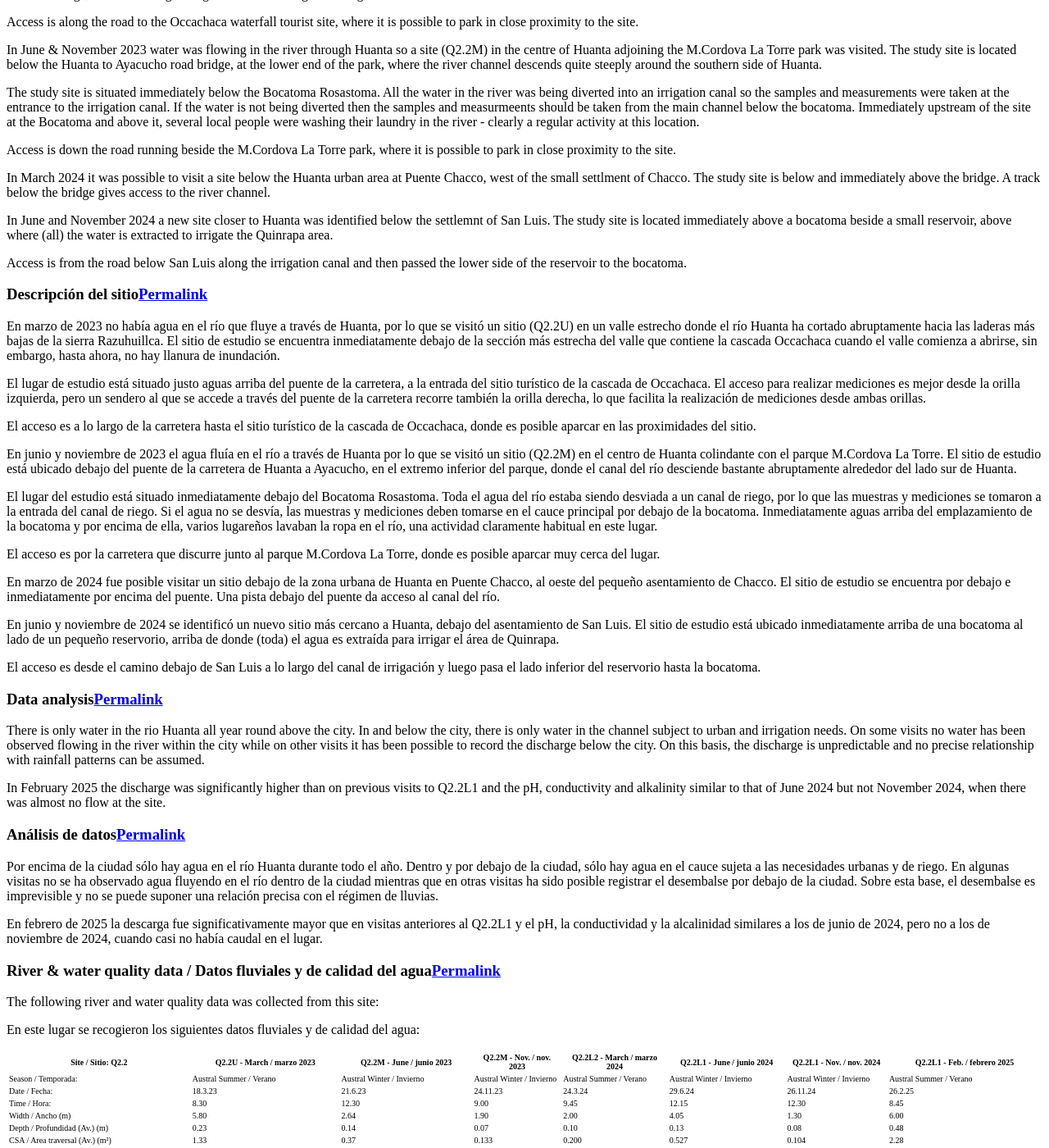
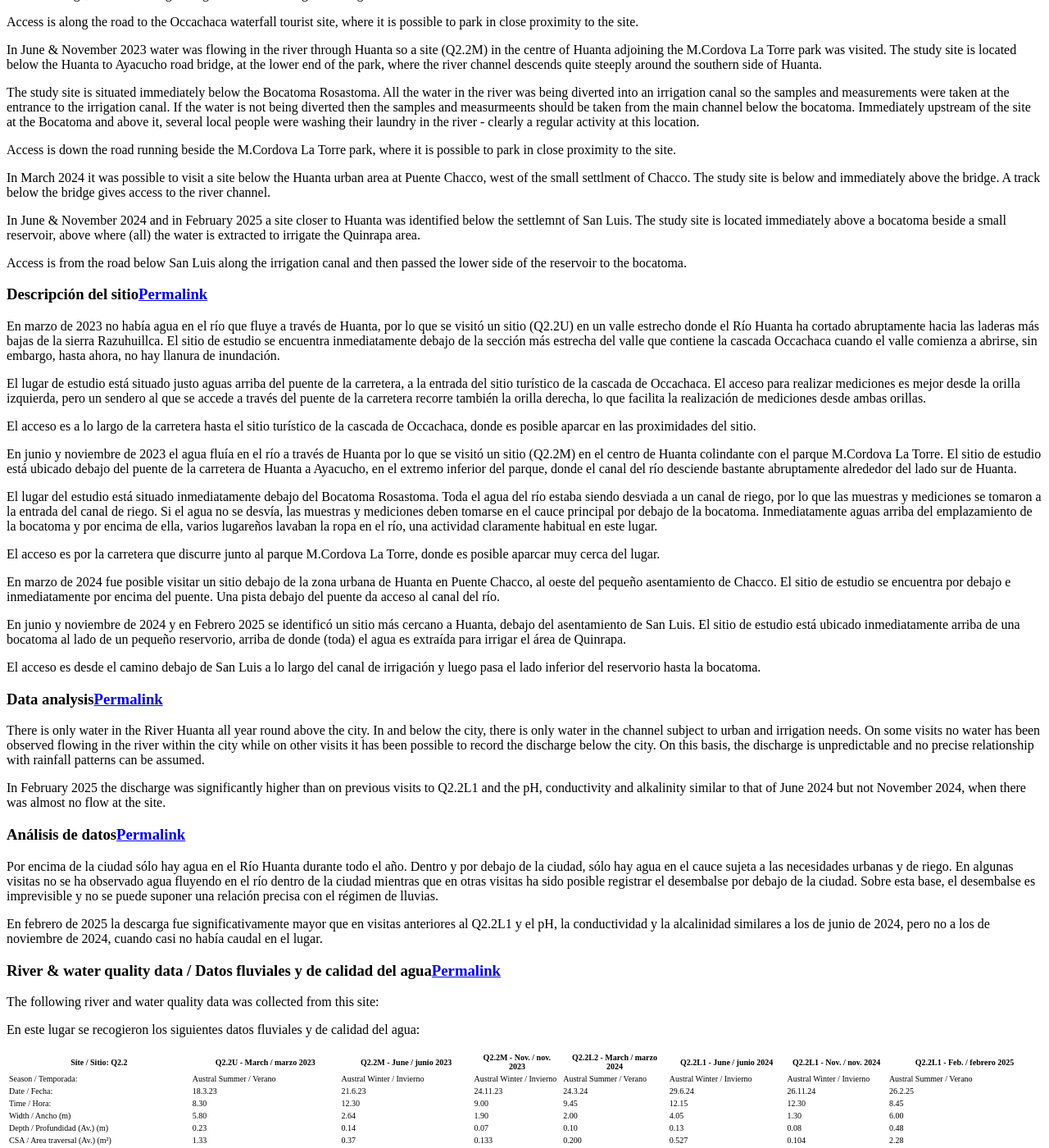
Before and after one commit to HVLepage/cavep-unah, a Jekyll site: the page built from _docs/site-network/Q2_2.md, in a window 1280 px wide and 1400 px high, scrolled down 7517 px. Shown: the whole window at 82% size. Built offline with Jekyll 4.4.1, drawn with Linux system fonts in a browser that asks for light colours; comment, search, counter and statistics services are not loaded; some of the changed text lies outside the part shown.

Commit message:
Update Q2_2.md

```diff
--- a/_docs/site-network/Q2_2.md
+++ b/_docs/site-network/Q2_2.md
@@ -98,7 +98,7 @@ View upstream from the study site / Vista rio arriba desde el lugar del estudio
 
 ### Site description
 
-In March 2023 there was no water in the river flowing through Huanta so a site (Q2.2U) in a narrow valley where the river Huanta has cut steeply back in to the lower slopes of the sierra Razuhuillca was visited. The study site is located immediately below the narrowest section of the valley containing the Occachaca waterfall as the valley begins to open out, however, as yet, there is no flood-plain.
+In March 2023 there was no water in the river flowing through Huanta so a site (Q2.2U) in a narrow valley where the River Huanta has cut steeply back in to the lower slopes of the sierra Razuhuillca was visited. The study site is located immediately below the narrowest section of the valley containing the Occachaca waterfall as the valley begins to open out, however, as yet, there is no flood-plain.
 
 The study site is situated just upstream of the road bridge at the entrance to the Occachaca waterfall tourist site. Access for taking measurements is best from the left bank but a path accessed across the road bridge, also runs along the right bank facilitating the taking of measurements from both banks.
 
@@ -115,14 +115,14 @@ Access is down the road running beside the M.Cordova La Torre park, where it is
 In March 2024 it was possible to visit a site below the Huanta urban area at Puente Chacco, west of the small settlment of Chacco. The study site is below and immediately above the bridge. A track below the bridge gives access to the river channel.
 
 
-In June and November 2024 a new site closer to Huanta was identified below the settlemnt of San Luis. The study site is located immediately above a bocatoma beside a small reservoir, above where (all) the water is extracted to irrigate the Quinrapa area.
+In June & November 2024 and in February 2025 a site closer to Huanta was identified below the settlemnt of San Luis. The study site is located immediately above a bocatoma beside a small reservoir, above where (all) the water is extracted to irrigate the Quinrapa area.
 
 Access is from the road below San Luis along the irrigation canal and then passed the lower side of the reservoir to the bocatoma.
 
 
 ### Descripción del sitio
 
-En marzo de 2023 no había agua en el río que fluye a través de Huanta, por lo que se visitó un sitio (Q2.2U) en un valle estrecho donde el río Huanta ha cortado abruptamente hacia las laderas más bajas de la sierra Razuhuillca. El sitio de estudio se encuentra inmediatamente debajo de la sección más estrecha del valle que contiene la cascada Occachaca cuando el valle comienza a abrirse, sin embargo, hasta ahora, no hay llanura de inundación.
+En marzo de 2023 no había agua en el río que fluye a través de Huanta, por lo que se visitó un sitio (Q2.2U) en un valle estrecho donde el Río Huanta ha cortado abruptamente hacia las laderas más bajas de la sierra Razuhuillca. El sitio de estudio se encuentra inmediatamente debajo de la sección más estrecha del valle que contiene la cascada Occachaca cuando el valle comienza a abrirse, sin embargo, hasta ahora, no hay llanura de inundación.
 
 El lugar de estudio está situado justo aguas arriba del puente de la carretera, a la entrada del sitio turístico de la cascada de Occachaca. El acceso para realizar mediciones es mejor desde la orilla izquierda, pero un sendero al que se accede a través del puente de la carretera recorre también la orilla derecha, lo que facilita la realización de mediciones desde ambas orillas.
 
@@ -139,21 +139,21 @@ El acceso es por la carretera que discurre junto al parque M.Cordova La Torre, d
 En marzo de 2024 fue posible visitar un sitio debajo de la zona urbana de Huanta en Puente Chacco, al oeste del pequeño asentamiento de Chacco. El sitio de estudio se encuentra por debajo e inmediatamente por encima del puente. Una pista debajo del puente da acceso al canal del río.
 
 
-En junio y noviembre de 2024 se identificó un nuevo sitio más cercano a Huanta, debajo del asentamiento de San Luis. El sitio de estudio está ubicado inmediatamente arriba de una bocatoma al lado de un pequeño reservorio, arriba de donde (toda) el agua es extraída para irrigar el área de Quinrapa.
+En junio y noviembre de 2024 y en Febrero 2025 se identificó un sitio más cercano a Huanta, debajo del asentamiento de San Luis. El sitio de estudio está ubicado inmediatamente arriba de una bocatoma al lado de un pequeño reservorio, arriba de donde (toda) el agua es extraída para irrigar el área de Quinrapa.
 
 El acceso es desde el camino debajo de San Luis a lo largo del canal de irrigación y luego pasa el lado inferior del reservorio hasta la bocatoma.
 
 
 ### Data analysis
 
-There is only water in the rio Huanta all year round above the city. In and below the city, there is only water in the channel subject to urban and irrigation needs. On some visits no water has been observed flowing in the river within the city while on other visits it has been possible to record the discharge below the city. On this basis, the discharge is unpredictable and no precise relationship with rainfall patterns can be assumed.
+There is only water in the River Huanta all year round above the city. In and below the city, there is only water in the channel subject to urban and irrigation needs. On some visits no water has been observed flowing in the river within the city while on other visits it has been possible to record the discharge below the city. On this basis, the discharge is unpredictable and no precise relationship with rainfall patterns can be assumed.
 
 In February 2025 the discharge was significantly higher than on previous visits to Q2.2L1 and the pH, conductivity and alkalinity similar to that of June 2024 but not November 2024, when there was almost no flow at the site.
 
 
 ### Análisis de datos
 
-Por encima de la ciudad sólo hay agua en el río Huanta durante todo el año. Dentro y por debajo de la ciudad, sólo hay agua en el cauce sujeta a las necesidades urbanas y de riego. En algunas visitas no se ha observado agua fluyendo en el río dentro de la ciudad mientras que en otras visitas ha sido posible registrar el desembalse por debajo de la ciudad. Sobre esta base, el desembalse es imprevisible y no se puede suponer una relación precisa con el régimen de lluvias.
+Por encima de la ciudad sólo hay agua en el Río Huanta durante todo el año. Dentro y por debajo de la ciudad, sólo hay agua en el cauce sujeta a las necesidades urbanas y de riego. En algunas visitas no se ha observado agua fluyendo en el río dentro de la ciudad mientras que en otras visitas ha sido posible registrar el desembalse por debajo de la ciudad. Sobre esta base, el desembalse es imprevisible y no se puede suponer una relación precisa con el régimen de lluvias.
 
 En febrero de 2025 la descarga fue significativamente mayor que en visitas anteriores al Q2.2L1 y el pH, la conductividad y la alcalinidad similares a los de junio de 2024, pero no a los de noviembre de 2024, cuando casi no había caudal en el lugar.
 
```
